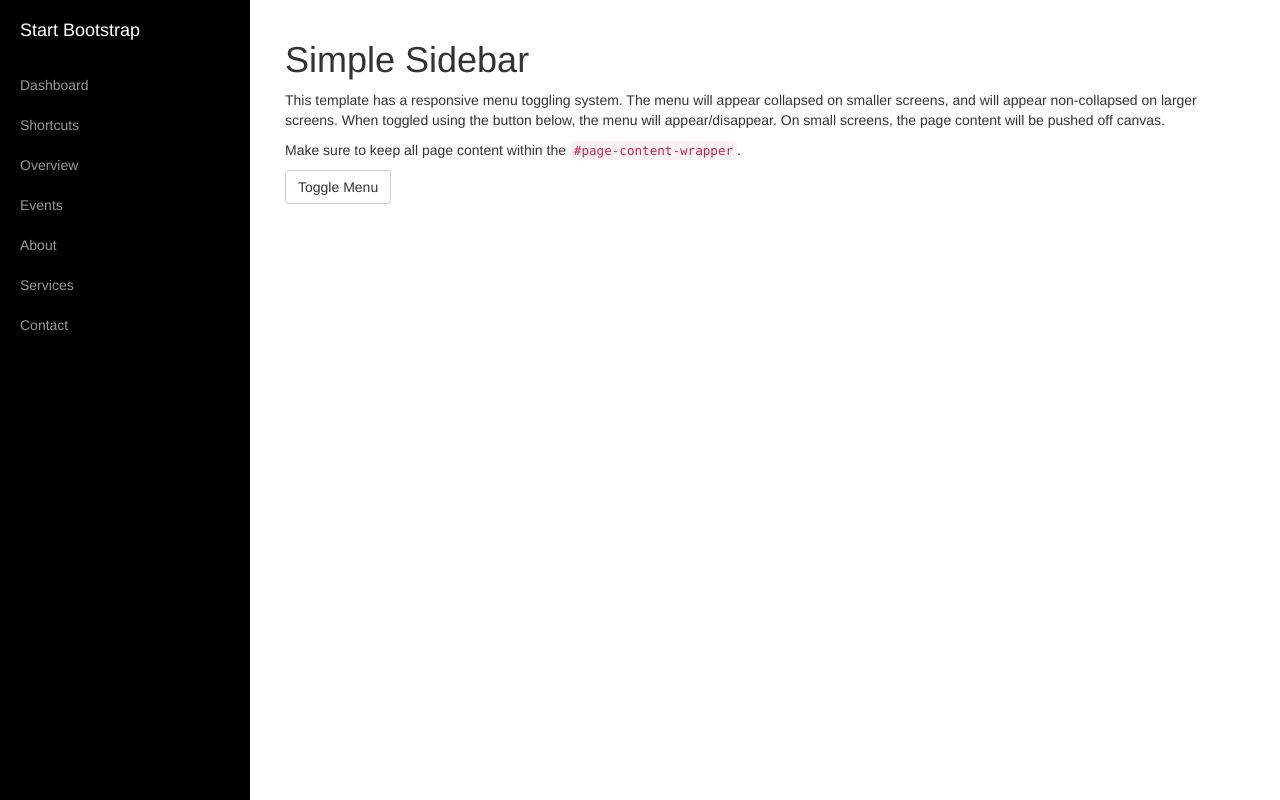
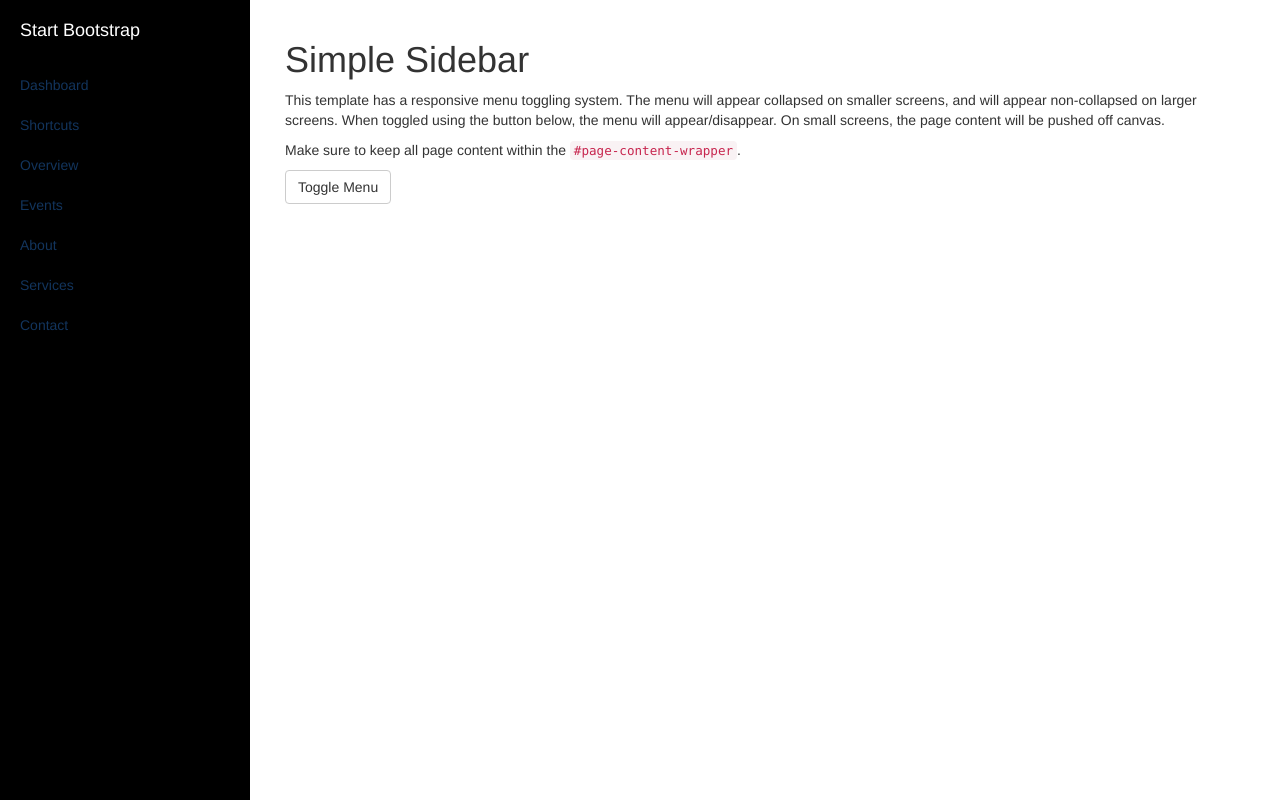
Before and after one commit to pradyuman/abel, a plain HTML site: page index.html in a window 1280 px wide. Drawn offline with nearby package versions, Linux system fonts and the light colour scheme.

Commit message:
Changed sidebar color

```diff
--- a/css/simple-sidebar.css
+++ b/css/simple-sidebar.css
@@ -67,7 +67,7 @@
 .sidebar-nav li a {
     display: block;
     text-decoration: none;
-    color: #999999;
+    color: #12345C;
 }
 
 .sidebar-nav li a:hover {
```
